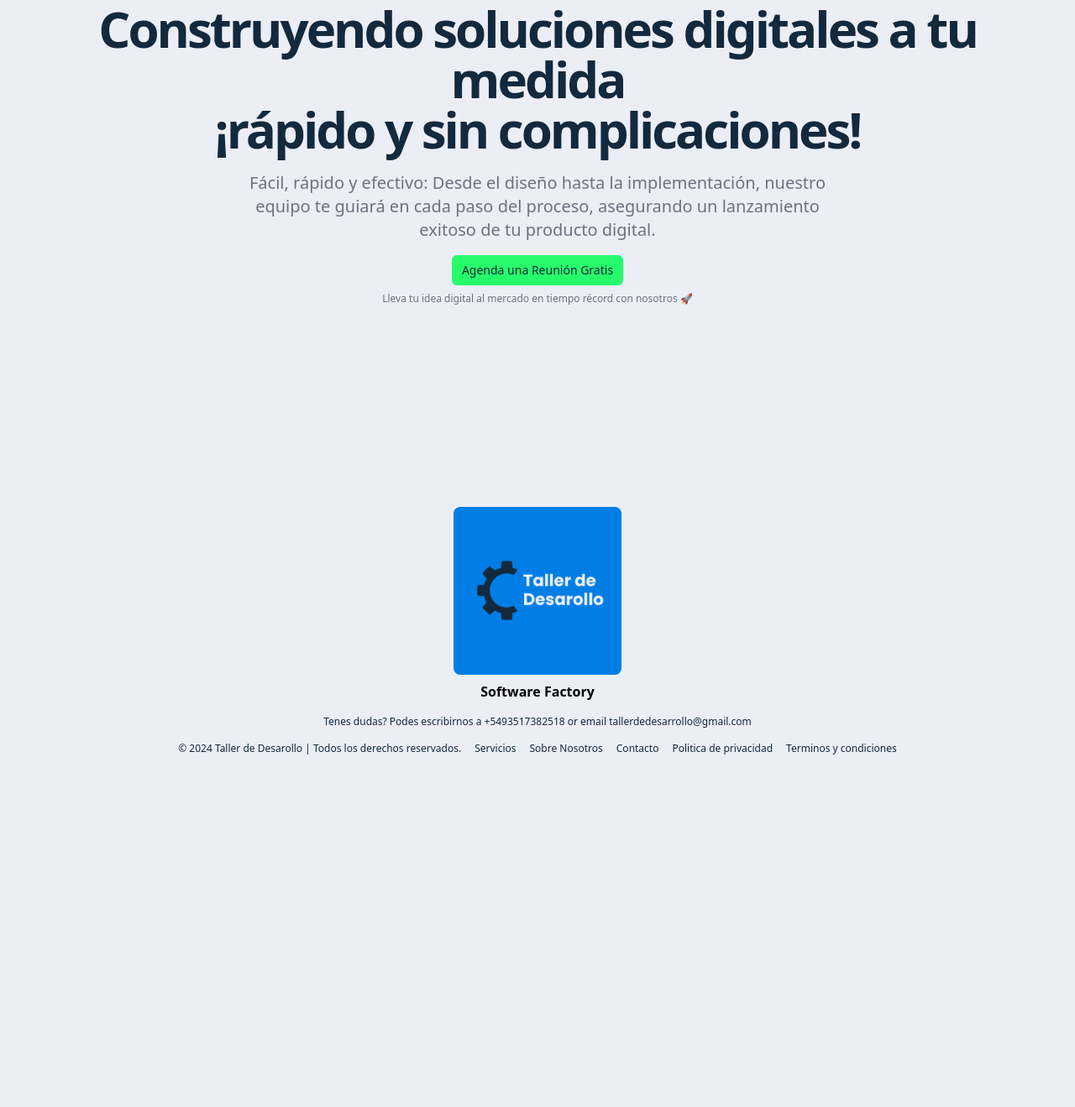
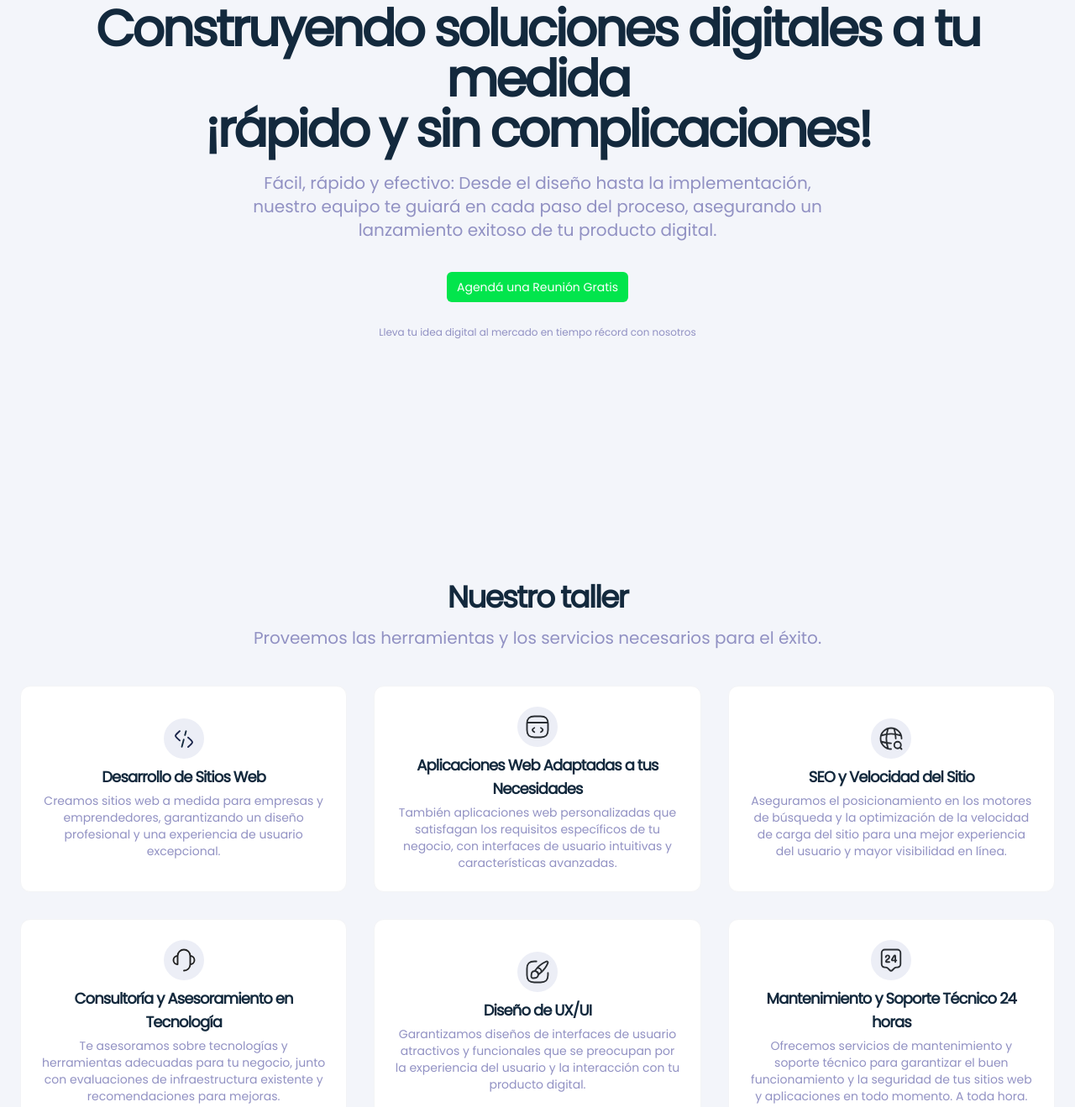
Before and after one commit to josecentenodev/tallerdedesarrollo, an Astro site: page / in a window 1280 px wide. Shown: the part 252-1571 px from the top of the page at 84% size. Before the commit the page ends 1200 px from the top, so only its background shows below. Built offline with nearby package versions, Linux system fonts and the light colour scheme; Astro itself is replaced by a stand-in of ours; what @midudev/tailwind-animations would draw is missing.

Commit message:
Add services section

```diff
--- a/package.json
+++ b/package.json
@@ -12,6 +12,7 @@
   "dependencies": {
     "@astrojs/check": "^0.5.6",
     "@astrojs/tailwind": "^5.1.0",
+    "@fontsource/poppins": "^5.0.8",
     "@midudev/tailwind-animations": "^0.0.7",
     "astro": "^4.4.5",
     "tailwindcss": "^3.4.1",
--- a/src/components/Card.astro
+++ b/src/components/Card.astro
@@ -1,21 +1,21 @@
 ---
 interface Props {
+	svg: SVGElement | any;
 	title: string;
 	body: string;
-	href: string;
 }
 
-const { href, title, body } = Astro.props;
+const { title, body, svg } = Astro.props;
 ---
 
-<li class="link-card">
-	<a href={href}>
-		<h2>
-			{title}
-			<span>&rarr;</span>
-		</h2>
-		<p>
-			{body}
-		</p>
-	</a>
-</li>
+<div class="flex flex-col items-center justify-center bg-white space-y-2 border border-gray-100 rounded-xl p-4 md:p-6 hover:shadow-lg hover:translate-y-[-4px] transition-transform">
+	<div class="flex items-center justify-center w-12 h-12 rounded-full bg-ghost-white-100">
+		<img src={svg.src} alt="service logo" />
+	</div>
+	<div class="space-y-1 text-center">
+	  <h3 class="text-lg font-bold tracking-tighter">{title}</h3>
+	  <p class="text-sm text-ghost-white-500">
+		{body}
+	  </p>
+	</div>
+</div>
--- a/src/components/Footer.astro
+++ b/src/components/Footer.astro
@@ -1,4 +1,4 @@
-<footer class="w-full py-6 md:py-12">
+<footer class="w-full py-6 md:py-12 text-ghost-white-100 bg-blue-primary-700">
     <div class="container flex flex-col items-center gap-4 px-4 md:px-6 text-center mx-auto">
       <div class="flex flex-col items-center gap-2">
         <img
@@ -12,40 +12,40 @@
         <p class="font-semibold text-sm sm:text-base">Software Factory</p>
       </div>
       <div class="flex flex-col items-center gap-2 text-xs sm:flex-row sm:gap-4 md:gap-2 lg:gap-4">
-        <p class="text-blue-dark-950">
-          Tenes dudas? Podes escribirnos a <span class="font-medium">+5493517382518</span> or email{" "}
+        <p>
+          Tenes dudas? Podes escribirnos a <span class="font-medium">+5493517382518</span> o mandar un correo a{" "}
           <span class="font-medium">tallerdedesarrollo@gmail.com</span>
         </p>
       </div>
       <div class="flex flex-col items-center gap-2 text-xs sm:flex-row sm:gap-4 md:gap-2 lg:gap-4">
-        <p class="text-blue-dark-950">© 2024 Taller de Desarollo | Todos los derechos reservados.</p>
+        <p>© 2024 Taller de Desarollo | Todos los derechos reservados.</p>
         <nav class="flex gap-4 md:ml-auto">
           <a
-            class="text-blue-dark-950 hover:underline"
+            class="hover:underline"
             href="#"
           >
             Servicios
           </a>
           <a
-            class="text-blue-dark-950 hover:underline"
+            class="hover:underline"
             href="#"
           >
             Sobre Nosotros
           </a>
           <a
-            class="text-blue-dark-950 hover:underline"
+            class="hover:underline"
             href="#"
           >
             Contacto
           </a>
           <a
-            class="text-blue-dark-950 hover:underline"
+            class="hover:underline"
             href="#"
           >
             Politica de privacidad
           </a>
           <a
-            class="text-blue-dark-950 hover:underline"
+            class="hover:underline"
             href="#"
           >
             Terminos y condiciones
--- a/src/layouts/Layout.astro
+++ b/src/layouts/Layout.astro
@@ -1,4 +1,5 @@
 ---
+import '@fontsource/poppins';
 import NavBar from '../components/NavBar.astro'
 import Footer from '../components/Footer.astro'
 
@@ -28,6 +29,7 @@ const { title } = Astro.props;
 
 <style is:global>
 html {
-	background: #eceef6ff;
+	font-family: 'Poppins', sans-serif;
+	background: #f3f5fa;
 }
 </style>
--- a/src/pages/index.astro
+++ b/src/pages/index.astro
@@ -1,31 +1,13 @@
 ---
-import Layout from '../layouts/Layout.astro';
+import Layout from "../layouts/Layout.astro";
+import Hero from '../sections/Hero.astro'
+import Services from '../sections/Services.astro'
 
 ---
 
 <Layout title="Taller de Desarrollo">
-	<main>
-		<section class="w-full py-12 md:py-24 lg:py-32 xl:py-48 text-blue-dark-950">
-			<div class="container px-4 md:px-6 w-full mx-auto">
-			  <div class="flex flex-col items-center space-y-4 text-center">
-				<div class="space-y-2">
-				  <h1 class="text-3xl font-bold tracking-tighter sm:text-4xl md:text-5xl lg:text-6xl/none lg:mb-5">
-					Construyendo soluciones digitales a tu medida <br /> ¡rápido y sin complicaciones!
-				  </h1>
-				  <p class="mx-auto max-w-[700px] text-gray-500 md:text-xl dark:text-gray-400">
-					Fácil, rápido y efectivo: Desde el diseño hasta la implementación, nuestro equipo te guiará en cada paso del proceso, asegurando un lanzamiento exitoso de tu producto digital.
-				  </p>
-				</div>
-				<div class="w-full max-w-sm space-y-2">
-				  <div class="flex justify-center">
-					<button class="inline-flex items-center justify-center whitespace-nowrap text-sm font-medium ring-offset-background transition-colors focus-visible:outline-none focus-visible:ring-2 focus-visible:ring-ring focus-visible:ring-offset-2 disabled:pointer-events-none disabled:opacity-50 bg-spring-green-400 text-blue-dark-950 hover:bg-primary/90 h-9 rounded-md px-3">
-						Agenda una Reunión Gratis
-					</button>
-				  </div>
-				  <p class="text-xs text-gray-500 dark:text-gray-400">Lleva tu idea digital al mercado en tiempo récord con nosotros 🚀</p>
-				</div>
-			  </div>
-			</div>
-		  </section>
-	</main>
+  <main class="text-blue-dark-950">
+    <Hero />
+    <Services />
+  </main>
 </Layout>
--- /dev/null
+++ b/src/sections/Hero.astro
@@ -0,0 +1,33 @@
+<section class="w-full py-12 md:py-24 lg:py-32 xl:py-48">
+    <div class="container px-4 md:px-6 w-full mx-auto">
+      <div class="flex flex-col items-center space-y-4 text-center">
+        <div class="space-y-2">
+          <h1
+            class="text-3xl font-bold tracking-tighter sm:text-4xl md:text-5xl lg:text-6xl/none lg:mb-5"
+          >
+            Construyendo soluciones digitales a tu medida <br /> ¡rápido y sin
+            complicaciones!
+          </h1>
+          <p
+            class="mx-auto max-w-[700px] text-ghost-white-500 md:text-xl"
+          >
+            Fácil, rápido y efectivo: Desde el diseño hasta la implementación,
+            nuestro equipo te guiará en cada paso del proceso, asegurando un
+            lanzamiento exitoso de tu producto digital.
+          </p>
+        </div>
+        <div class="w-full max-w-sm space-y-2">
+          <div class="flex justify-center">
+            <button
+              class="my-5 inline-flex items-center justify-center whitespace-nowrap text-sm font-medium ring-offset-background transition-colors focus-visible:outline-none focus-visible:ring-2 focus-visible:ring-ring focus-visible:ring-offset-2 disabled:pointer-events-none disabled:opacity-50 bg-spring-green-500 text-white hover:bg-primary/90 h-9 rounded-md px-3"
+            >
+              Agendá una Reunión Gratis
+            </button>
+          </div>
+          <p class="text-xs text-ghost-white-500">
+            Lleva tu idea digital al mercado en tiempo récord con nosotros
+          </p>
+        </div>
+      </div>
+    </div>
+  </section>
--- /dev/null
+++ b/src/sections/Services.astro
@@ -0,0 +1,53 @@
+---
+import Card from "../components/Card.astro";
+import App from "../Icons/App.svg";
+import Code from '../Icons/Code.svg'
+import GlobalSearch from '../Icons/GlobalSearch.svg'
+import Contact from '../Icons/Contact.svg'
+import Att from '../Icons/24.svg'
+import Brush1 from '../Icons/Brush1.svg'
+---
+
+<section class="w-full py-12 md:py-24">
+    <div class="container flex flex-col items-center justify-center gap-4 px-4 text-center md:gap-10 md:px-6 mx-auto">
+      <div class="space-y-3">
+        <h2 class="text-3xl font-bold tracking-tighter sm:text-4xl">
+          Nuestro taller
+        </h2>
+        <p class="mx-auto max-w-3xl text-ghost-white-500 md:text-xl/relaxed lg:text-base/relaxed xl:text-xl/relaxed">
+          Proveemos las herramientas y los servicios necesarios para el éxito.
+        </p>
+      </div>
+      <div class="grid w-full grid-cols-1 gap-6 sm:grid-cols-2 md:grid-cols-2 lg:grid-cols-3 xl:grid-cols-3 md:gap-8">
+        <Card
+          svg={Code}
+          title="Desarrollo de Sitios Web"
+          body="Creamos sitios web a medida para empresas y emprendedores, garantizando un diseño profesional y una experiencia de usuario excepcional."
+        />
+        <Card
+          svg={App}
+          title="Aplicaciones Web Adaptadas a tus Necesidades"
+          body="También aplicaciones web personalizadas que satisfagan los requisitos específicos de tu negocio, con interfaces de usuario intuitivas y características avanzadas."
+        />
+        <Card
+          svg={GlobalSearch}
+          title="SEO y Velocidad del Sitio"
+          body="Aseguramos el posicionamiento en los motores de búsqueda y la optimización de la velocidad de carga del sitio para una mejor experiencia del usuario y mayor visibilidad en línea."/>
+        <Card
+          svg={Contact}
+          title="Consultoría y Asesoramiento en Tecnología"
+          body="Te asesoramos sobre tecnologías y herramientas adecuadas para tu negocio, junto con evaluaciones de infraestructura existente y recomendaciones para mejoras."
+        />
+        <Card
+          svg={Brush1}
+          title="Diseño de UX/UI"
+          body="Garantizamos diseños de interfaces de usuario atractivos y funcionales que se preocupan por la experiencia del usuario y la interacción con tu producto digital."
+        />
+        <Card
+          svg={Att}
+          title="Mantenimiento y Soporte Técnico 24 horas"
+          body="Ofrecemos servicios de mantenimiento y soporte técnico para garantizar el buen funcionamiento y la seguridad de tus sitios web y aplicaciones en todo momento. A toda hora."
+        />
+      </div>
+    </div>
+  </section>
```
Also changed, not shown: src/Icons/24.svg (added), src/Icons/App.svg (added), src/Icons/Brush1.svg (added), src/Icons/CardTick.svg (added), src/Icons/Code.svg (added), src/Icons/Coin.svg (added), src/Icons/Config.svg (added), src/Icons/Contact.svg (added), src/Icons/Device.svg (added), src/Icons/GlobalSearch.svg (added), src/Icons/Seo.svg (added), 1 other file.
